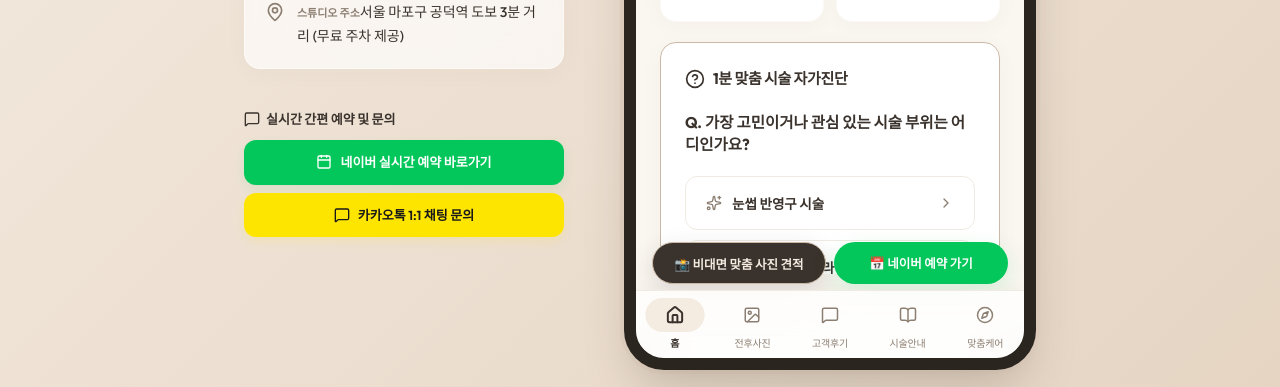
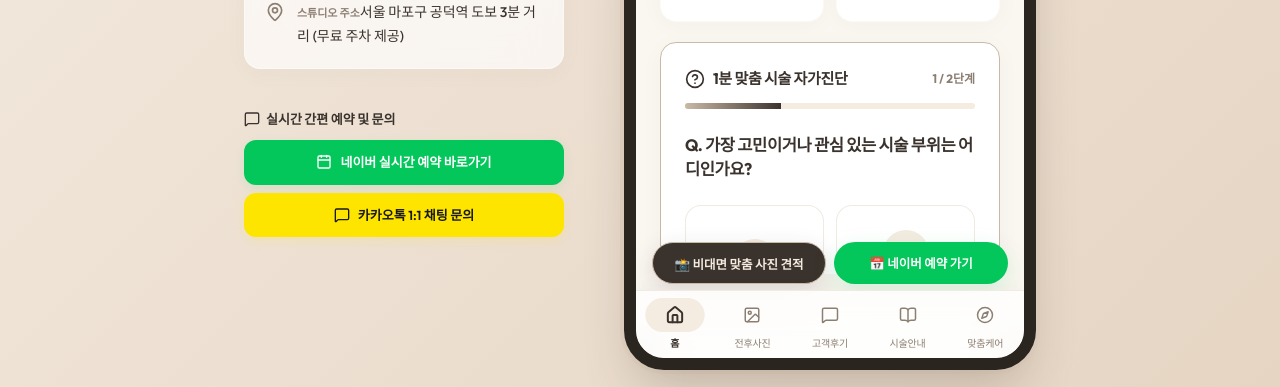
Before and after one commit to seojeongju/smp-studio, a React (Vite) app: page /#home in a window 1280 px wide. Shown: the part 490-877 px from the top of the page. Built offline with nearby package versions, Linux system fonts and the light colour scheme.

Commit message:
design: 자가진단(DiagnosticTest) 섹션 박스 그리드 기반 인포그래픽 UI/UX 리뉴얼 및 프로그레스바 도입

```diff
--- a/src/components/DiagnosticTest.tsx
+++ b/src/components/DiagnosticTest.tsx
@@ -3,6 +3,7 @@
 
 interface Option {
   label: string;
+  desc?: string;
   nextStep: number | string;
   icon: React.ComponentType<{ size?: number; className?: string; color?: string }>;
 }
@@ -23,25 +24,25 @@
       id: 1,
       text: '가장 고민이거나 관심 있는 시술 부위는 어디인가요?',
       options: [
-        { label: '눈썹 반영구 시술', nextStep: 2, icon: Sparkles },
-        { label: '두피 SMP / 헤어라인 커버', nextStep: 3, icon: Compass },
+        { label: '눈썹 반영구', desc: '결을 살린 자연 눈썹 및 섀도우 콤보', nextStep: 2, icon: Sparkles },
+        { label: '두피 SMP / 헤어라인', desc: '모근 표현 두피 미세 색소 요법', nextStep: 3, icon: Compass },
       ],
     },
     2: {
       id: 2,
       text: '이전에 눈썹 문신/반영구 시술을 받으신 적이 있나요?',
       options: [
-        { label: '처음 받는 첫 시술입니다.', nextStep: 'eyebrow_new', icon: UserCheck },
-        { label: '붉거나 푸른 잔흔이 남아 있습니다.', nextStep: 'eyebrow_cover', icon: AlertTriangle },
+        { label: '생애 첫 시술', desc: '반영구 흔적이 없는 깨끗한 피부 상태', nextStep: 'eyebrow_new', icon: UserCheck },
+        { label: '잔흔 보유 시술', desc: '붉거나 푸른 이전 시술 흔적 존재', nextStep: 'eyebrow_cover', icon: AlertTriangle },
       ],
     },
     3: {
       id: 3,
       text: '어떤 형태의 두피 탈모/헤어라인 고민을 가지고 계시나요?',
       options: [
-        { label: '정수리 또는 가르마 갈라짐 숱 보강', nextStep: 'smp_crown', icon: Sparkles },
-        { label: 'M자 이마 보강 및 헤어라인 정돈', nextStep: 'smp_hairline', icon: Compass },
-        { label: '민머리/삭발 두피 전체 커버 시술', nextStep: 'smp_full', icon: Flame },
+        { label: '정수리/가르마 숱 보강', desc: '비치는 두피의 미세 모근 밀도 향상', nextStep: 'smp_crown', icon: Sparkles },
+        { label: 'M자 이마/헤어라인', desc: '헤어라인을 메워 작고 입체적인 이마 라인', nextStep: 'smp_hairline', icon: Compass },
+        { label: '삭발 SMP 전체 커버', desc: '민머리 스타일 및 대면적 토탈 디자인', nextStep: 'smp_full', icon: Flame },
       ],
     },
   };
@@ -94,12 +95,24 @@
   };
 
   const isResult = typeof currentStep === 'string';
+  const progressWidth = isResult ? '100%' : (currentStep === 1 ? '33%' : '66%');
 
   return (
     <div className="card" style={{ border: '1px solid var(--color-primary-dark)', padding: '24px' }}>
-      <div style={{ display: 'flex', alignItems: 'center', marginBottom: '20px' }}>
-        <HelpCircle size={20} color="var(--color-text-main)" style={{ marginRight: '8px' }} />
-        <span style={{ fontSize: '15px', fontWeight: 700, letterSpacing: '-0.3px' }}>1분 맞춤 시술 자가진단</span>
+      {/* 자가진단 인포그래픽 헤더 */}
+      <div style={{ display: 'flex', justifyContent: 'space-between', alignItems: 'center', marginBottom: '12px' }}>
+        <div style={{ display: 'flex', alignItems: 'center' }}>
+          <HelpCircle size={20} color="var(--color-text-main)" style={{ marginRight: '8px' }} />
+          <span style={{ fontSize: '15px', fontWeight: 700, letterSpacing: '-0.3px' }}>1분 맞춤 시술 자가진단</span>
+        </div>
+        <span style={{ fontSize: '12px', fontWeight: 700, color: 'var(--color-text-muted)' }}>
+          {isResult ? '완료' : `${currentStep === 1 ? '1' : '2'} / 2단계`}
+        </span>
+      </div>
+
+      {/* 진행 상황 프로그레스 게이지 */}
+      <div className="diag-progress-container">
+        <div className="diag-progress-bar" style={{ width: progressWidth }} />
       </div>
 
       {!isResult ? (
@@ -107,38 +120,35 @@
         <div>
           <p
             style={{
-              fontSize: '15.5px',
+              fontSize: '16.5px',
               fontWeight: 700,
               color: 'var(--color-text-main)',
-              marginBottom: '20px',
+              marginBottom: '24px',
               lineHeight: '1.45',
+              letterSpacing: '-0.4px',
             }}
           >
             Q. {steps[currentStep as number].text}
           </p>
 
-          <div style={{ display: 'flex', flexDirection: 'column', gap: '10px' }}>
+          <div className={`diag-card-grid ${currentStep === 1 ? 'cols-2' : 'cols-1'}`}>
             {steps[currentStep as number].options.map((opt, i) => {
               const OptIcon = opt.icon;
+              const isRowStyle = currentStep !== 1;
               return (
                 <button
                   key={i}
-                  className="btn btn-secondary hover-lift"
-                  style={{
-                    justifyContent: 'space-between',
-                    textAlign: 'left',
-                    padding: '16px 20px',
-                    borderRadius: 'var(--radius-sm)',
-                    backgroundColor: 'var(--color-card)',
-                    border: '1px solid var(--color-border)',
-                  }}
+                  className={`diag-option-card ${isRowStyle ? 'row-style' : ''}`}
                   onClick={() => handleOptionClick(opt.nextStep)}
                 >
-                  <div style={{ display: 'flex', alignItems: 'center', gap: '10px' }}>
-                    <OptIcon size={16} color="var(--color-text-muted)" />
-                    <span style={{ fontSize: '13.5px', fontWeight: 600 }}>{opt.label}</span>
+                  <div className="diag-icon-box">
+                    <OptIcon size={isRowStyle ? 18 : 22} />
                   </div>
-                  <ChevronRight size={16} color="var(--color-text-muted)" />
+                  <div style={{ display: 'flex', flexDirection: 'column', width: '100%' }}>
+                    <span className="diag-card-title">{opt.label}</span>
+                    {opt.desc && <span className="diag-card-desc">{opt.desc}</span>}
+                  </div>
+                  {isRowStyle && <ChevronRight size={16} color="var(--color-text-muted)" style={{ marginLeft: 'auto' }} />}
                 </button>
               );
             })}
@@ -167,31 +177,15 @@
       ) : (
         // 결과 화면 (호버 줌 및 리프트 효과 탑재된 프리미엄 결과 카드)
         <div style={{ animation: 'fadeIn 0.4s ease' }}>
-          <div
-            className="glass-panel"
-            style={{
-              padding: '20px',
-              borderRadius: 'var(--radius-sm)',
-              marginBottom: '18px',
-              border: '1px solid var(--color-primary-dark)',
-              backgroundColor: 'var(--color-primary-light)',
-            }}
-          >
-            <span style={{ fontSize: '11px', color: 'var(--color-text-muted)', fontWeight: 700, letterSpacing: '1px' }}>
-              RECOMMENDED SOLUTION
+          <div className="diag-result-header">
+            <div className="diag-badge">
+              <Award size={12} />
+              Recommended Solution
+            </div>
+            <span style={{ fontSize: '11px', color: 'var(--color-text-muted)', fontWeight: 700, letterSpacing: '0.5px' }}>
+              고객님께 추천하는 1:1 맞춤형 케어
             </span>
-            <h4
-              style={{
-                fontSize: '17px',
-                fontWeight: 700,
-                color: 'var(--color-text-main)',
-                marginTop: '6px',
-                display: 'flex',
-                alignItems: 'center',
-                gap: '6px'
-              }}
-            >
-              <Award size={18} color="var(--color-text-main)" />
+            <h4 className="diag-result-title">
               {results[currentStep as string].title}
             </h4>
           </div>
@@ -200,28 +194,33 @@
             style={{
               fontSize: '13.5px',
               color: 'var(--color-text-main)',
-              lineHeight: '1.65',
-              marginBottom: '16px',
-              fontWeight: 400
+              lineHeight: '1.7',
+              marginBottom: '20px',
+              fontWeight: 400,
+              padding: '0 4px'
             }}
           >
             {results[currentStep as string].desc}
           </p>
 
-          <p
+          <div
             style={{
               fontSize: '12px',
               color: 'var(--color-text-muted)',
-              backgroundColor: '#fff',
-              padding: '12px 14px',
-              borderRadius: 'var(--radius-sm)',
-              borderLeft: '3px solid var(--color-text-main)',
-              marginBottom: '24px',
-              lineHeight: '1.5'
+              backgroundColor: 'var(--color-primary-light)',
+              padding: '16px',
+              borderRadius: 'var(--radius-md)',
+              borderLeft: '4px solid var(--color-text-main)',
+              marginBottom: '28px',
+              lineHeight: '1.55',
+              boxShadow: 'var(--shadow-subtle)'
             }}
           >
-            💡 <strong>시술 핵심 가이드:</strong> {results[currentStep as string].tip}
-          </p>
+            <div style={{ display: 'flex', alignItems: 'center', gap: '6px', fontWeight: 700, color: 'var(--color-text-main)', marginBottom: '6px' }}>
+              <span>💡</span> 시술 핵심 가이드 & 팁
+            </div>
+            {results[currentStep as string].tip}
+          </div>
 
           <div style={{ display: 'flex', flexDirection: 'column', gap: '10px' }}>
             <button className="btn btn-primary btn-glow" onClick={onStartConsulting}>
@@ -243,14 +242,14 @@
               카카오톡 실시간 빠른 상담
             </a>
 
-            <div style={{ display: 'flex', justifyContent: 'center', gap: '20px', marginTop: '16px' }}>
+            <div style={{ display: 'flex', justifyContent: 'center', gap: '20px', marginTop: '20px' }}>
               <button
                 onClick={handlePrev}
                 style={{
                   background: 'none',
                   border: 'none',
                   color: 'var(--color-text-muted)',
-                  fontSize: '12px',
+                  fontSize: '12.5px',
                   cursor: 'pointer',
                   display: 'flex',
                   alignItems: 'center',
@@ -258,7 +257,7 @@
                   fontWeight: 600
                 }}
               >
-                <ArrowLeft size={12} />
+                <ArrowLeft size={13} />
                 이전 질문으로
               </button>
 
@@ -268,7 +267,7 @@
                   background: 'none',
                   border: 'none',
                   color: 'var(--color-text-muted)',
-                  fontSize: '12px',
+                  fontSize: '12.5px',
                   cursor: 'pointer',
                   display: 'flex',
                   alignItems: 'center',
@@ -276,7 +275,7 @@
                   fontWeight: 600
                 }}
               >
-                <RotateCcw size={12} />
+                <RotateCcw size={13} />
                 처음부터 다시 하기
               </button>
             </div>
--- a/src/index.css
+++ b/src/index.css
@@ -691,3 +691,186 @@
   color: var(--color-text-main);
   box-shadow: var(--shadow-subtle);
 }
+
+/* ==========================================================================
+   자가진단(DiagnosticTest) 인포그래픽 스타일
+   ========================================================================== */
+
+/* 프로그레스 바 */
+.diag-progress-container {
+  width: 100%;
+  height: 6px;
+  background-color: var(--color-primary-light);
+  border-radius: 3px;
+  margin-bottom: 24px;
+  overflow: hidden;
+  position: relative;
+}
+
+.diag-progress-bar {
+  height: 100%;
+  background: linear-gradient(90deg, var(--color-primary-dark) 0%, var(--color-text-main) 100%);
+  transition: width 0.4s cubic-bezier(0.175, 0.885, 0.32, 1.1);
+}
+
+/* 그리드 레이아웃 */
+.diag-card-grid {
+  display: grid;
+  gap: 12px;
+  margin-bottom: 20px;
+  width: 100%;
+}
+
+.diag-card-grid.cols-2 {
+  grid-template-columns: repeat(2, minmax(0, 1fr));
+}
+
+.diag-card-grid.cols-1 {
+  grid-template-columns: repeat(1, minmax(0, 1fr));
+}
+
+@media (max-width: 360px) {
+  .diag-card-grid.cols-2 {
+    grid-template-columns: repeat(1, minmax(0, 1fr));
+  }
+}
+
+/* 옵션 선택 카드 기본 (수직형 인포그래픽 카드) */
+.diag-option-card {
+  display: flex;
+  flex-direction: column;
+  align-items: center;
+  justify-content: center;
+  text-align: center;
+  background-color: var(--color-card);
+  border: 1px solid var(--color-border);
+  border-radius: var(--radius-md);
+  padding: 24px 16px;
+  cursor: pointer;
+  transition: var(--transition-spring);
+  position: relative;
+  overflow: hidden;
+  min-height: 130px;
+  border-bottom: 3px solid var(--color-border); /* 입체감 부여 */
+  outline: none;
+  user-select: none;
+  width: 100%;
+}
+
+.diag-option-card:hover {
+  transform: translateY(-4px);
+  border-color: var(--color-primary-dark);
+  border-bottom-color: var(--color-primary-dark);
+  box-shadow: var(--shadow-medium);
+}
+
+.diag-option-card:active {
+  transform: scale(0.97) translateY(-2px);
+  border-bottom-width: 1px;
+}
+
+/* 가로행 모드 (텍스트가 긴 경우) */
+.diag-option-card.row-style {
+  flex-direction: row;
+  justify-content: flex-start;
+  text-align: left;
+  padding: 16px 20px;
+  min-height: auto;
+  gap: 16px;
+  align-items: center;
+  border-bottom-width: 1px; /* 가로형은 심플하게 처리 */
+}
+
+@media (hover: hover) {
+  .diag-option-card.row-style:hover {
+    border-color: var(--color-primary-dark);
+    background-color: var(--color-primary-light);
+  }
+}
+
+/* 아이콘 데코 박스 */
+.diag-icon-box {
+  display: flex;
+  align-items: center;
+  justify-content: center;
+  width: 46px;
+  height: 46px;
+  border-radius: 50%;
+  background-color: var(--color-primary-light);
+  color: var(--color-text-main);
+  margin-bottom: 12px;
+  transition: var(--transition-spring);
+  flex-shrink: 0;
+}
+
+.diag-option-card.row-style .diag-icon-box {
+  margin-bottom: 0;
+}
+
+.diag-option-card:hover .diag-icon-box {
+  transform: scale(1.1) rotate(8deg);
+  background-color: var(--color-text-main);
+  color: var(--color-primary-light);
+}
+
+/* 텍스트 스타일 */
+.diag-card-title {
+  font-size: 13.5px;
+  font-weight: 700;
+  color: var(--color-text-main);
+  margin-bottom: 4px;
+  line-height: 1.35;
+}
+
+.diag-card-desc {
+  font-size: 11px;
+  color: var(--color-text-muted);
+  line-height: 1.4;
+}
+
+/* 결과 보고서 스타일 */
+.diag-result-header {
+  display: flex;
+  flex-direction: column;
+  align-items: center;
+  padding: 28px 20px;
+  background: linear-gradient(135deg, var(--color-primary-light) 0%, rgba(255, 255, 255, 0.4) 100%);
+  border-radius: var(--radius-md);
+  border: 1px solid rgba(230, 213, 195, 0.5);
+  margin-bottom: 24px;
+  text-align: center;
+  position: relative;
+  overflow: hidden;
+}
+
+.diag-result-header::before {
+  content: '';
+  position: absolute;
+  top: 0;
+  left: 0;
+  width: 100%;
+  height: 4px;
+  background: linear-gradient(90deg, var(--color-primary-dark) 0%, var(--color-text-main) 100%);
+}
+
+.diag-badge {
+  display: inline-flex;
+  align-items: center;
+  gap: 4px;
+  padding: 4px 10px;
+  background-color: var(--color-text-main);
+  color: var(--color-primary-light);
+  font-size: 10px;
+  font-weight: 700;
+  border-radius: 20px;
+  letter-spacing: 0.5px;
+  margin-bottom: 12px;
+}
+
+.diag-result-title {
+  font-size: 18px;
+  font-weight: 700;
+  color: var(--color-text-main);
+  margin-top: 4px;
+  line-height: 1.4;
+}
```
